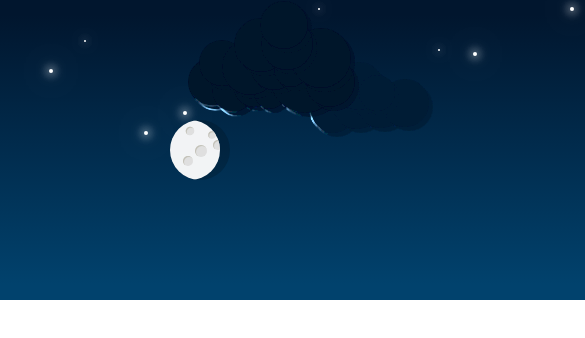
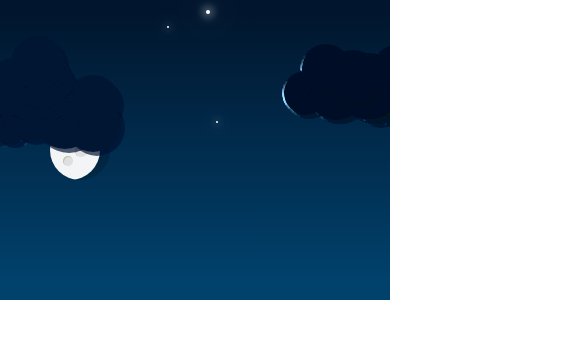
Before and after one commit to christhesoul/andy-polhill.github.io, a Gatsby site: page / in a window 390 px wide. Shown: the top 338 px of the page, 585 px wide, since content can reach past the window. Built offline with nearby package versions, Linux system fonts and the light colour scheme; Gatsby itself is replaced by a stand-in of ours.

Commit message:
feat(ui): adds basic responsiveness

```diff
--- a/package.json
+++ b/package.json
@@ -16,9 +16,11 @@
   "dependencies": {
     "@actions/core": "^1.2.6",
     "@actions/github": "^4.0.0",
+    "@loadable/component": "^5.14.1",
     "classnames": "^2.2.6",
     "d3-scale": "^3.2.3",
     "gatsby": "^2.25.1",
+    "lodash.debounce": "^4.0.8",
     "lodash.upperfirst": "^4.3.1",
     "react": "^16.12.0",
     "react-dom": "^16.12.0",
--- a/src/components/cloud/clouds.js
+++ b/src/components/cloud/clouds.js
@@ -29,7 +29,7 @@ function generateClouds(width, height, timeOfDay, state) {
         .getPropertyValue(`--cloud-background-${timeOfDay}`)
     ]);
 
-  return [...new Array(clouds)].map((a, layer) => ({
+  return [...new Array(clouds)].map((_, layer) => ({
     x: xPosScale(Math.random()),
     y: yPosScale((Math.random() / 2) + ((clouds - layer) / 10)),
     fill: fillScale(clouds / 1.5  - layer),
@@ -49,7 +49,7 @@ export default function Clouds({ width, height, timeOfDay }) {
   );
 
   return (
-    <g id="clouds">
+    <svg id="clouds" width={ width } height={ height }>
       <filter id="cloud-drop-shadow">
         <feOffset dx="4" dy="4" result="offsetblur"/>
         <feComponentTransfer>
@@ -67,18 +67,12 @@ export default function Clouds({ width, height, timeOfDay }) {
             <Cloud { ...props } id={ i } key={ i }></Cloud>)
         }
       </g>
-    </g>
+    </svg>
   )
 }
 
 Clouds.propTypes = {
-  width: PropTypes.oneOfType([
-    PropTypes.string,
-    PropTypes.number,
-  ]),
-  height: PropTypes.oneOfType([
-    PropTypes.string,
-    PropTypes.number,
-  ]),
+  width: PropTypes.number,
+  height: PropTypes.number,
   timeOfDay: PropTypes.string
 }
--- /dev/null
+++ b/src/components/header.js
@@ -0,0 +1,44 @@
+import React from 'react'
+import { scaleLinear } from "d3-scale";
+
+import Clouds from './cloud/clouds';
+import Sky from './sky/sky';
+import Stars from './stars/stars';
+import Moon from './moon/moon';
+import { useWindowSize } from '../hooks/useWindowSize';
+
+import styles from "./header.module.css"
+
+const maxOffset = 130;
+const minOffset = 0
+
+export default function Header({ timeOfDay }) {
+
+  const size = useWindowSize();
+  const width = 1200;
+  const height = 300;
+
+  const offset = scaleLinear()
+    .domain([320, 1200])
+    .rangeRound([maxOffset, minOffset])(size.width);
+
+
+  return (
+    <svg version='1.1'
+        className={ styles.header }
+        viewBox={ `${offset} 0 ${width} ${height}` }
+        preserveAspectRatio="xMidYMid meet"
+        width={ width }
+        height={ height }>
+      <Sky timeOfDay={ timeOfDay } width={ width } height={ height }></Sky>
+      { timeOfDay === 'night' && (
+        <g id="night-sky">
+          <Stars width={ width } height={ height } />
+          {/* TODO: daytime moon */}
+          <Moon timeOfDay={ timeOfDay } width={ width } height={ height } />
+        </g>
+      )}
+      <Clouds timeOfDay={ timeOfDay } width={ width } height={ height } />
+    </svg>
+  )
+}
--- /dev/null
+++ b/src/components/header.module.css
@@ -0,0 +1,3 @@
+.header {
+  flex: 1 0 auto;
+}
--- a/src/components/town.js
+++ b/src/components/page.js
@@ -1,21 +1,16 @@
 import React, { useContext, useState, useEffect } from 'react'
 import classnames from 'classnames';
 import upperFirst from 'lodash.upperfirst';
+import Loadable from "@loadable/component"
 
-import Clouds from './cloud/clouds';
-import Sky from './sky/sky';
 import { GlobalStateContext } from "../context/GlobalContextProvider"
 
-import styles from "./town.module.css"
-import Stars from './stars/stars';
-import Moon from './moon/moon';
+import styles from "./page.module.css"
 
 const halfHour = 1800000;
+const Header = Loadable(() => import("./Header"))
 
-export default function Town() {
-
-  const width = 1200;
-  const height = 300;
+export default function Page() {
 
   const context = useContext(GlobalStateContext);
   const now = new Date();
@@ -47,26 +42,13 @@ export default function Town() {
   }, [msToSunrise, msToSunset, time]);
 
   const classes = classnames(
-    styles.town,
-    styles[`town${upperFirst(timeOfDay)}`]
+    styles.page,
+    styles[`page${upperFirst(timeOfDay)}`]
   )
 
   return (
     <div className={ classes }>
-      <svg version='1.1'
-          className={ styles.town__image }
-          width={ width }
-          height={ height }>
-        <Sky timeOfDay={ timeOfDay }></Sky>
-        { timeOfDay === 'night' && (
-          <g id="night-sky">
-            <Stars width={ width } height={ height } />
-            {/* TODO: daytime moon */}
-            <Moon timeOfDay={ timeOfDay } width={ width } height={ height } />
-          </g>
-        )}
-        <Clouds timeOfDay={ timeOfDay } width={ width } height={ height } />
-      </svg>
+      <Header timeOfDay={ timeOfDay }></Header>
     </div>
   )
 }
--- a/src/components/town.module.css
+++ b/src/components/page.module.css
@@ -1,16 +1,13 @@
-.town {
+.page {
   display: flex;
   height: 100%;
+  overflow: hidden;
 }
 
-.town--day {
+.page--day {
   background-color: var(--sky-bottom-day);
 }
 
-.town--night {
+.page--night {
   background-color: var(--sky-bottom-night);
 }
-
-.town__image {
-  flex: 1 0 auto;
-}
--- a/src/components/sky/sky.js
+++ b/src/components/sky/sky.js
@@ -1,21 +1,23 @@
 import React from "react";
 import PropTypes from "prop-types";
 
-export default function Sky({ timeOfDay }) {
+export default function Sky({ timeOfDay, width, height }) {
 
   return (
-    <g id="sky">
+    <svg id="sky" width="100%">
       <defs>
         <linearGradient id="sky-gradient" gradientTransform="rotate(90)">
           <stop offset="5%" stopColor={ `var(--sky-top-${timeOfDay})` } />
           <stop offset="95%" stopColor={ `var(--sky-bottom-${timeOfDay})` } />
         </linearGradient>
       </defs>
-      <rect fill="url(#sky-gradient)" height="100%" width="100%"/>
-    </g>
+      <rect fill="url(#sky-gradient)" height={ height } width={ width } />
+    </svg>
   )
 }
 
 Sky.propTypes = {
+  width: PropTypes.number,
+  height: PropTypes.number,
   timeOfDay: PropTypes.string
 }
--- /dev/null
+++ b/src/hooks/useWindowSize.js
@@ -0,0 +1,30 @@
+import { useState, useEffect } from 'react';
+import debounce from 'lodash.debounce';
+
+export function useWindowSize() {
+  // Initialize state with undefined width/height so server and client renders match
+  // Learn more here: https://joshwcomeau.com/react/the-perils-of-rehydration/
+  const [windowSize, setWindowSize] = useState({
+    width: window.innerWidth,
+    height: window.innerHeight,
+  });
+
+  useEffect(() => {
+    function handleResize() {
+      setWindowSize({
+        width: window.innerWidth,
+        height: window.innerHeight,
+      });
+    }
+
+    // Add event listener
+    const debouncedHandleResize = debounce(handleResize, 150)
+    window.addEventListener("resize", debouncedHandleResize);
+
+    handleResize();
+
+    return () => window.removeEventListener("resize", debouncedHandleResize);
+  }, []);
+
+  return windowSize;
+}
--- a/src/pages/index.js
+++ b/src/pages/index.js
@@ -1,8 +1,8 @@
 import React from "react"
-import Town from "../components/town"
+import Page from "../components/page"
 
 export default function Home() {
   return (
-      <Town />
+      <Page />
   )
 }
```
Also changed, not shown: 1 other file.
